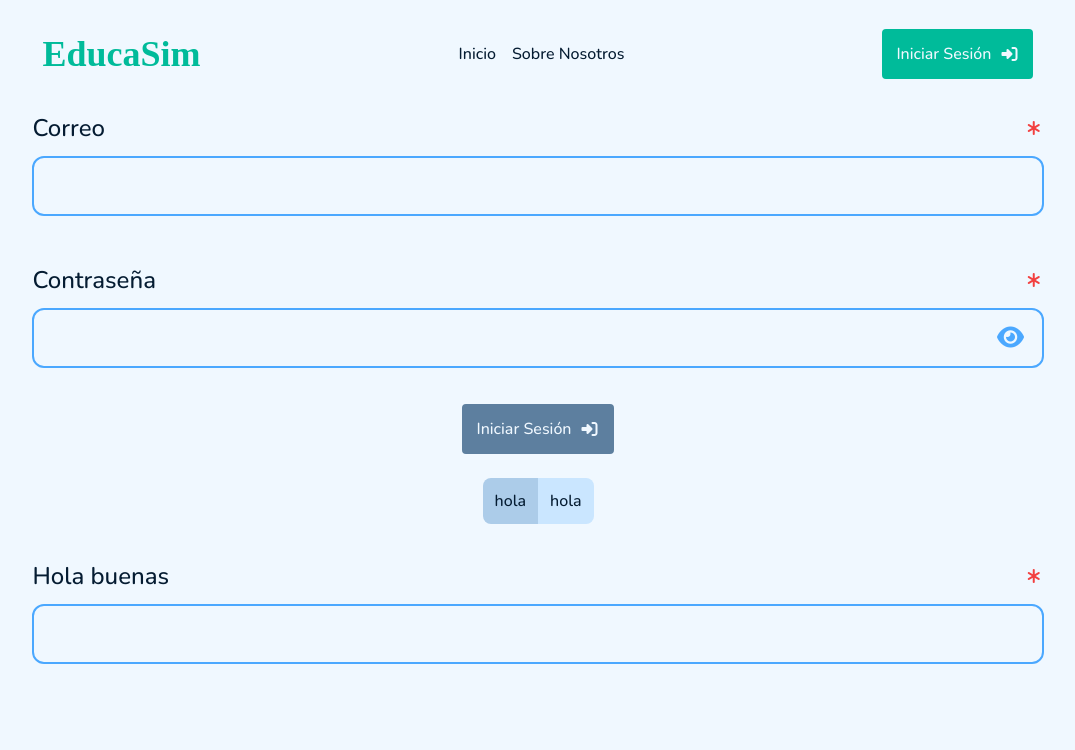
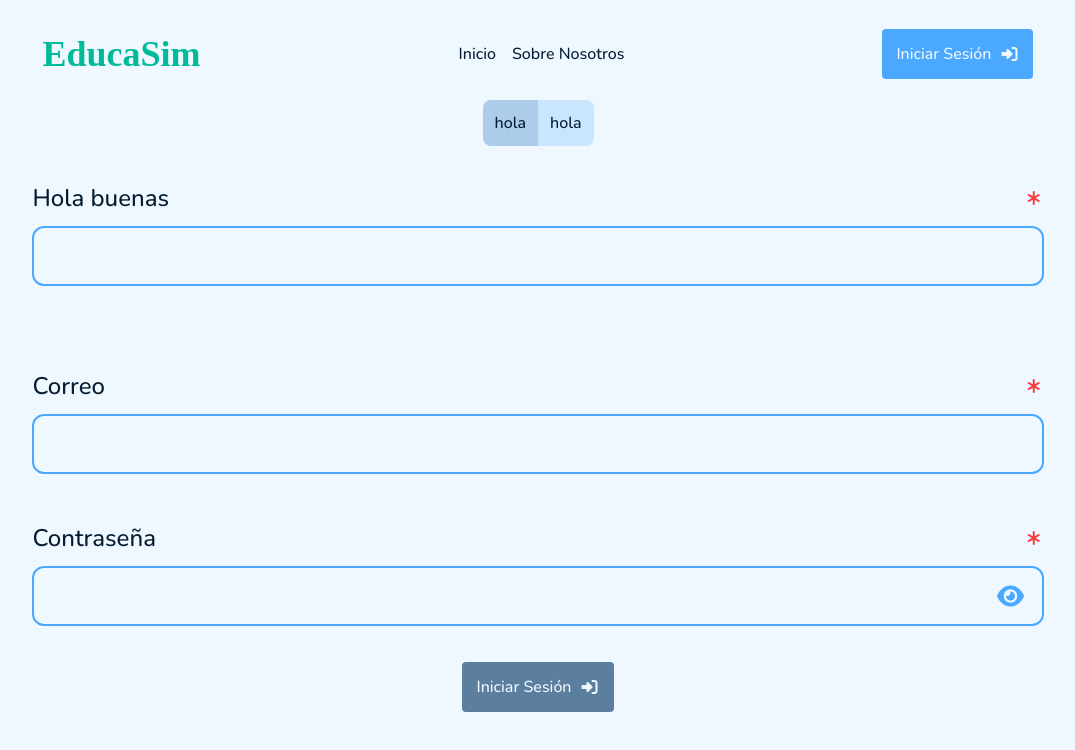
Before and after one commit to AjeinDevelopers/EducaSim, a React (Create React App) app: page /play in a window 1280 px wide. Shown: the top 750 px of the page, without its empty margins (102-1177 px from the left). Built offline with nearby package versions, Linux system fonts and the light colour scheme; a web font is replaced by a local one.

Commit message:
Comentarios y cambios generales

```diff
--- a/src/App.js
+++ b/src/App.js
@@ -7,7 +7,6 @@ import Home from './pages/PromoPage/Home.js';
 import Nosotros from './pages/PromoPage/Nosotros.js'
 import NotFound from './pages/404.js';
 import Playground from './pages/Playground.js';
-import Boton from "./componentes/boton/boton";
 import React from "react";
 
 function App() {
--- a/src/componentes/boton/boton.jsx
+++ b/src/componentes/boton/boton.jsx
@@ -1,9 +1,29 @@
 import React from 'react';
 import './boton.css';
 
+/*
+*
+* Propiedades Boton
+*
+* size: Tamaño del boton
+* Style: Estilo del boton
+* text: Texto del boton
+* showIcon1: Booleano que indica si se muestra el icono 1
+* showIcon2: Booleano que indica si se muestra el icono 2
+* icon1: Icono del boton 1
+* icon2: Icono del boton 2
+* handleClick: Funcion que se ejecuta al hacer click en el boton
+* action: Accion del boton
+* method: Metodo del boton
+* disabled: Booleano que indica si el boton esta deshabilitado
+* plano: Booleano que indica si el boton es plano (sin redondear bordes)
+*
+* */
+
+
 export default function Boton (props) {
     return(
-        <button style={{...(props.plano ? {borderRadius: "0"} : {})}} className={props.disabled ? (props.size + " disabled") : (props.size + " " + props.estilo)} onClick={props.handleClick} formAction={props.action} formMethod={props.method} disabled={props.disabled}>
+        <button style={{...(props.plano ? {borderRadius: "0"} : {})}} className={props.disabled ? (props.size + " disabled") : (props.size + " " + props.Styke)} onClick={props.handleClick} formAction={props.action} formMethod={props.method} disabled={props.disabled}>
             {props.showIcon1 && <i className={props.icon1}></i>}
             <t5>{props.text}</t5>
             {props.showIcon2 && <i className={props.icon2}></i>}
--- /dev/null
+++ b/src/componentes/dropdown/dropdown.css
@@ -0,0 +1,47 @@
+.label-container{
+    display: flex;
+    width: 100%;
+    min-height: var(--XXS, 24px);
+    align-items: center;
+    align-self: stretch;
+}
+
+.label{
+    width: 100%;
+    color: var(--color-text, #051C32);
+}
+
+select{
+    width: 100%;
+    height: 17px;
+    overflow: hidden;
+    overflow: -moz-hidden-unscrollable;
+    background: none;
+    min-height: var(--XM, 56px);
+    padding: var(--XXXS, 16px);
+    align-items: center;
+    gap: var(--US, 12px);
+    align-self: stretch;
+    border-radius: var(--US, 12px);
+    border: 2px solid var(--color-principal, #4BA8FF);
+    background-image: ;
+    background-position:
+            calc(100% - 20px) calc(1em + 2px),
+            calc(100% - 15px) calc(1em + 2px),
+            calc(100% - 2.5em) 0.5em;
+    background-size:
+            5px 5px,
+            5px 5px,
+            1px 1.5em;
+    background-repeat: no-repeat;
+}
+
+#container{
+    display: flex;
+    width: 100%;
+    padding: var(--US, 12px) var(--XXXS, 16px);
+    flex-direction: column;
+    justify-content: center;
+    align-items: flex-start;
+    gap: var(--US, 12px);
+}
--- /dev/null
+++ b/src/componentes/dropdown/dropdown.jsx
@@ -0,0 +1,20 @@
+import React from "react";
+import "./dropdown.css";
+import {useState} from "react";
+
+export default function Dropdown(props) {
+
+    const [estilo, setEstilo] = useState(props.estilo);
+
+    return(
+        <div className={estilo} id={"container"}>
+            <div className={"label-container"}>
+                <t5 className={"label"}>{props.label}</t5>
+                {props.required && <i className={"fa-solid fa-asterisk fa-fw"} style={{color: "#F24040"}}></i>}
+            </div>
+            <select name={props.name} id={props.id} style={estilo}>
+
+            </select>
+        </div>
+    )
+}
--- a/src/componentes/input/input.css
+++ b/src/componentes/input/input.css
@@ -1,4 +1,4 @@
-container{
+#container{
     display: flex;
     width: 100%;
     padding: var(--US, 12px) var(--XXXS, 16px);
--- a/src/componentes/input/input.jsx
+++ b/src/componentes/input/input.jsx
@@ -1,18 +1,50 @@
 import React from 'react';
 import {useState, useCallback} from 'react';
 import './input.css'
+
+/*
+*
+* Propiedades de los INPUT:
+*
+-- props.required: Esta propiedad es un booleano que indica si el campo de entrada es obligatorio o no.
+* Si el campo es obligatorio y el usuario no introduce ningún valor, se muestra un mensaje de error.
+
+-- props.register: Esta propiedad es un booleano que indica si el componente está en modo de registro.
+* Si está en modo de registro, se realizan validaciones adicionales en los campos de entrada.
+
+-- props.EmailError y props.PasswordError: Estas son funciones que se llaman cuando hay un error
+* en el campo de correo electrónico o contraseña, respectivamente. Esta funcion se utiliza para actualizar
+* el estado si es que se puede enviar el formulario o no.
+
+-- props.estilo: Esta propiedad se utiliza para aplicar estilos al contenedor de entrada.
+* Los valores posibles no están claros sin más contexto, pero parecen ser cadenas de texto.
+
+-- props.label: Esta propiedad es una cadena de texto que se utiliza como etiqueta para el campo de entrada.
+
+-- props.name y props.id: Estas propiedades se utilizan para establecer el atributo name y id del campo de entrada, respectivamente.
+
+-- props.showIcon1 y props.icon1: Estas propiedades se utilizan para mostrar un icono junto
+* al campo de entrada. props.showIcon1 es un booleano que indica si se debe mostrar el icono, y props.icon1
+* es una cadena de texto que indica qué icono se debe mostrar.
+
+-- props.InputError: Esta es una función que se llama cuando hay un error
+* en el campo de entrada del componente Input. Esta funcion se utiliza para actualizar
+* el estado si es que se puede enviar el formulario o no.
+
+* */
+
 
 export default function Input(props){
 
     const [lleno, setLleno] = useState(false);
     const [error, setError] = useState("");
-    const [estilo, setEstilo] = useState(props.estilo);
+    const [estilo, setEstilo] = useState(props.Style);
 
     const handleInput = useCallback((event) => {
         const newInput = event.target.value;
 
-        if (newInput.trim() === '') {
-            setError("El correo no puede estar vacio");
+        if (newInput.trim() === '' && props.required) {
+            setError("El campo no puede estar vacio");
             props.InputError(true);
             setLleno(false);
             setEstilo("error");
@@ -21,11 +53,11 @@ export default function Input(props){
             setLleno(true);
             setEstilo("primary");
         }
-    }, [props.onEmailError]);
+    }, [props.InputError]);
 
     return(
 
-        <container className={estilo}>
+        <div id={"container"} className={estilo}>
             <div className={"label-container"}>
                 <t5 className={"label"}>{props.label}</t5>
                 {props.required && <i className={"fa-solid fa-asterisk fa-fw"} style={{color: "#F24040"}}></i>}
@@ -43,7 +75,7 @@ export default function Input(props){
                     <t6 className={"label"}>{error}</t6>
                 </div>
             }
-        </container>
+        </div>
 
     )
 }
--- a/src/componentes/input/inputEmail.jsx
+++ b/src/componentes/input/inputEmail.jsx
@@ -16,7 +16,7 @@ export default function InputEmail(props){
     const handleEmail = useCallback((event) => {
         const newEmail = event.target.value;
 
-        if (newEmail.trim() === '') {
+        if (newEmail.trim() === '' && props.required) {
             setError("El correo no puede estar vacio");
             props.EmailError(true);
             setEstilo("error");
@@ -24,7 +24,7 @@ export default function InputEmail(props){
             return;
         }
 
-        if (!EMAIL_REGEX.test(newEmail)) {
+        if (!EMAIL_REGEX.test(newEmail) && props.register) {
             setError("Correo inválido");
             props.EmailError(true);
             setEstilo("error");
@@ -34,10 +34,10 @@ export default function InputEmail(props){
             setIsEmail(true);
             setEstilo("success");
         }
-    }, [props.onEmailError]);
+    }, [props.EmailError]);
 
     return(
-        <container className={estilo}>
+        <div id={"container"} className={estilo}>
             <div className={"label-container"}>
                 <t5 className={"label"}>{props.label}</t5>
                 {props.required && <i className={"fa-solid fa-asterisk fa-fw"} style={{color: "#F24040"}}></i>}
@@ -55,7 +55,7 @@ export default function InputEmail(props){
                     <t6 className={"label"}>{errorcito}</t6>
                 </div>
             }
-        </container>
+        </div>
 
     )
 }
--- a/src/componentes/input/inputPassword.jsx
+++ b/src/componentes/input/inputPassword.jsx
@@ -20,7 +20,7 @@ export default function InputPassword(props){
     const handlePassword = useCallback((event) => {
         const newEmail = event.target.value;
 
-        if (newEmail.trim() === '') {
+        if (newEmail.trim() === '' && props.required) {
             setError("La contraseña no puede estar vacia");
             props.PasswordError(true);
             setEstilo("error");
@@ -28,7 +28,7 @@ export default function InputPassword(props){
             return;
         }
 
-        if (!PASSWORD_REGEX.test(newEmail)) {
+        if (!PASSWORD_REGEX.test(newEmail) && props.register) {
             setError("La contraseña debe tener al minimo 8 caracteres, una letra mayúscula, una letra minúscula, un número y un caracter especial");
             props.PasswordError(true);
             setEstilo("error");
@@ -38,10 +38,10 @@ export default function InputPassword(props){
             setIsPassword(true);
             setEstilo("success");
         }
-    }, [props.onPasswordError]);
+    }, [props.PasswordError]);
 
     return(
-        <container className={estilo}>
+        <div id={"container"} className={estilo}>
             <div className={"label-container"}>
                 <t5 className={"label"}>{props.label}</t5>
                 {props.required && <i className={"fa-solid fa-asterisk fa-fw"} style={{color: "#F24040"}}></i>}
@@ -63,7 +63,7 @@ export default function InputPassword(props){
                     <t6 className={"label"}>{errorcito}</t6>
                 </div>
             }
-        </container>
+        </div>
 
     )
 }
--- a/src/index.css
+++ b/src/index.css
@@ -299,3 +299,7 @@ t7{
   padding: 0;
   margin: 0;
 }
+
+div{
+  display: flex;
+}
--- a/src/pages/Playground.js
+++ b/src/pages/Playground.js
@@ -6,12 +6,13 @@ import InputEmail from "../componentes/input/inputEmail.jsx";
 import Input from "../componentes/input/input.jsx"
 import {useState, useEffect} from "react";
 import MultiLinks from "../componentes/multiboton/multiLinks";
+//import Dropdown from "../componentes/dropdown/dropdown";
 
 export default function Playground (){
 
     const [sendForm, setSendForm] = useState(false);
-    const [emailError, setEmailError] = useState(true);
-    const [passError, setPassError] = useState(true);
+    const [emailError, setEmailError] = useState(false);
+    const [passError, setPassError] = useState(false);
     const [inputError, setInputError] = useState(true);
 
     useEffect(() => {
@@ -43,14 +44,16 @@ export default function Playground (){
 
             <form style={{width: "100%", display: "flex", flexDirection: "column", alignItems: "center", gap: "24px"}}
                 action={""} method={"get"}>
-                <InputEmail label={"Correo"} type={"email"} EmailError={handleEmailError} required={true} register ={true}/>
-                <InputPassword label={"Contraseña"} PasswordError={handlePasswordError} required={true} register = {true}/>
-                <Boton size = {"small"} estilo={"secondary"} text={"Iniciar Sesión"} showIcon2={true}
-                       icon2={"fa-solid fa-right-to-bracket fa-fw"} method={"SUMBIT"} {...(sendForm ? { disabled: false } : { disabled: true })} />
                 <MultiLinks text1={"hola"} text2={"hola"} text3={"hola"} show1={true} show2={true} showIcon1={false} showIcon2={false}
                             to1={"/play"} to2={"/"}/>
-                <Input estilo = {"primary"} label = {"Hola buenas"} required = {true} InputError={handleInputError}/>
+                <Input Style={"primary"} label = {"Hola buenas"} required = {true} InputError={handleInputError}/>
+                <InputEmail label={"Correo"} EmailError={handleEmailError} required={true} register ={true}/>
+                <InputPassword label={"Contraseña"} PasswordError={handlePasswordError} required={true} register = {true}/>
+                <Boton size = {"small"} Style={"secondary"} text={"Iniciar Sesión"} showIcon2={true}
+                       icon2={"fa-solid fa-right-to-bracket fa-fw"} method={"SUMBIT"} {...(sendForm ? { disabled: false } : { disabled: true })} />
+
             </form>
         </div>
+
     )
 }
```
Also changed, not shown: src/componentes/multiboton/multiLinks.jsx (+26 -0 lines), src/componentes/pill/pill.jsx (added, +9 -0 lines).
